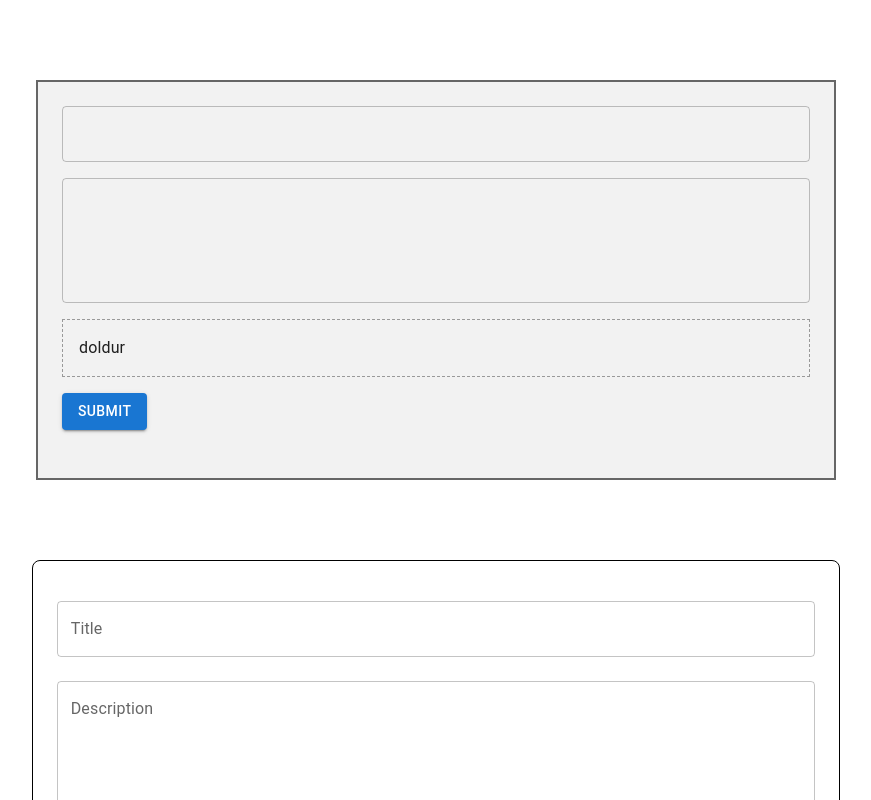
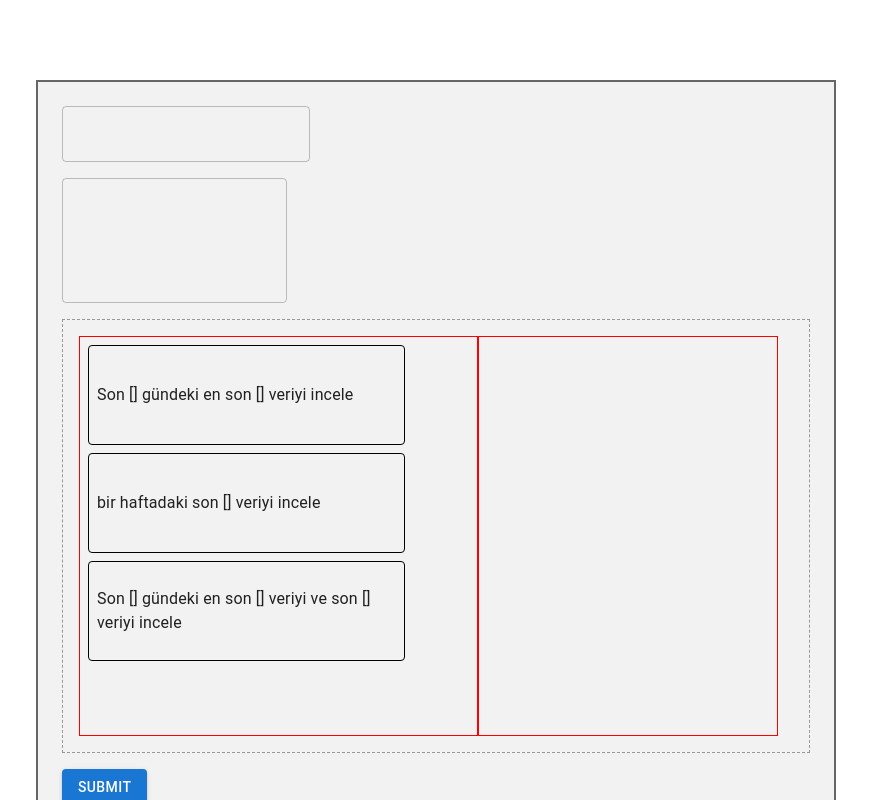
Before and after one commit to umtbyr/Form-component, a React (Vite) app: page / in a window 1280 px wide. Shown: the top 800 px of the page, without its empty margins (204-1075 px from the left). Built offline with nearby package versions, Linux system fonts and the light colour scheme.

Commit message:
feat-useFieldArray

```diff
--- a/src/MainForm/components/DroppableList.tsx
+++ b/src/MainForm/components/DroppableList.tsx
@@ -12,7 +12,10 @@ const DroppableList: React.FC<Props> = ({ id, children }) => {
     });
 
     return (
-        <Box sx={{ minHeight: "400px", display:'flex' }} ref={setNodeRef}>
+        <Box
+            sx={{ minHeight: "400px", display: "flex", minWidth: "300px" }}
+            ref={setNodeRef}
+        >
             {children}
         </Box>
     );
--- a/src/MainForm/types.ts
+++ b/src/MainForm/types.ts
@@ -27,9 +27,12 @@ export type ItemType = {
 export type FormInputType = {
     title: string;
     description: string;
-    consumer: ItemType[];
+    leftList: ItemType[];
+    rightList: ItemType[];
 };
 
 export type InputFields = {
     [key: string]: number;
 };
+
+export type ListType = "leftList" | "rightList";
--- a/src/components/dnd-list-input/components/left-container/index.ts
+++ b/src/components/dnd-list-input/components/left-container/index.ts
@@ -0,0 +1 @@
+export * from "./left-container";
--- a/src/components/dnd-list-input/components/left-container/left-container.tsx
+++ b/src/components/dnd-list-input/components/left-container/left-container.tsx
@@ -0,0 +1,41 @@
+import { Box } from "@mui/material";
+import {
+    Controller,
+    useFieldArray,
+    useFormContext,
+    useWatch,
+} from "react-hook-form";
+import { ListItem } from "../list-item";
+import { FormInputType, ItemType, ListType } from "../../../../MainForm/types";
+
+type LeftContainerProps = {
+    name: ListType;
+};
+
+export const LeftContainer: React.FC<LeftContainerProps> = ({ name }) => {
+    const { control } = useFormContext<FormInputType>();
+
+    const leftList = useWatch({ name, control });
+    console.log(leftList);
+
+    return (
+        <Box
+            sx={{ border: "1px solid red", width: "100%", minHeight: "300px" }}
+        >
+            {leftList.map((item, index) => {
+                return (
+                    <Controller
+                        key={item.code}
+                        name={`${name}.${index}`}
+                        control={control}
+                        render={() => (
+                            <div>
+                                <ListItem text={item.text} code={item.code} />
+                            </div>
+                        )}
+                    />
+                );
+            })}
+        </Box>
+    );
+};
--- a/src/components/dnd-list-input/components/list-item/list-item.tsx
+++ b/src/components/dnd-list-input/components/list-item/list-item.tsx
@@ -1,5 +1,60 @@
-import { Box } from "@mui/material";
+import React from "react";
+import { useSortable } from "@dnd-kit/sortable";
+import { CSS } from "@dnd-kit/utilities";
+import { Box, Typography, IconButton } from "@mui/material";
+import DeleteIcon from "@mui/icons-material/Delete";
+import SettingsIcon from "@mui/icons-material/Settings";
+import { ItemType } from "../../../../MainForm/types";
+type ListItemProps = {
+    text: string;
+    code: string;
+};
+export const ListItem: React.FC<ListItemProps> = ({ text, code }) => {
+    const { attributes, listeners, setNodeRef, transform, transition } =
+        useSortable({ id: code });
+    const style: React.CSSProperties = {
+        transform: transform ? CSS.Transform.toString(transform) : undefined,
+        transition,
+        borderRadius: "4px",
+        cursor: "grab",
+        width: "80%",
+        boxSizing: "border-box",
+    };
 
-export const ListItem: React.FC = () => {
-  return <Box>İtem</Box>;
+    return (
+        <Box
+            style={style}
+            ref={setNodeRef}
+            {...attributes}
+            {...listeners}
+            sx={{
+                border: "0.5px solid black",
+                py: 2,
+                px: 1,
+                m: 1,
+                display: "flex",
+                gap: 1,
+                alignItems: "center",
+                height: "100px",
+                justifyContent: "center",
+            }}
+        >
+            <Typography component="p" sx={{ flex: 1 }}>
+                {text}
+            </Typography>
+        </Box>
+    );
 };
+
+{
+    /*             <IconButton
+    onClick={() => {
+        onDelete(id);
+    }}
+>
+    <DeleteIcon sx={{ color: "red" }} />
+</IconButton>
+<IconButton onClick={() => onEdit(id)}>
+    <SettingsIcon />
+</IconButton> */
+}
--- a/src/components/dnd-list-input/components/right-container/index.ts
+++ b/src/components/dnd-list-input/components/right-container/index.ts
@@ -0,0 +1 @@
+export * from "./right-container";
--- a/src/components/dnd-list-input/components/right-container/right-container.tsx
+++ b/src/components/dnd-list-input/components/right-container/right-container.tsx
@@ -0,0 +1,42 @@
+import { Box } from "@mui/material";
+import {
+    Controller,
+    useFieldArray,
+    useFormContext,
+    useWatch,
+} from "react-hook-form";
+import { ListItem } from "../list-item";
+import { FormInputType, ItemType, ListType } from "../../../../MainForm/types";
+
+type RightContainerProps = {
+    name: ListType;
+};
+
+export const RightContainer: React.FC<RightContainerProps> = ({ name }) => {
+    const { control } = useFormContext<FormInputType>();
+
+    // Access the fields for the given list (leftList or rightList)
+    const rightList = useWatch({ name, control });
+    // console.log(fields);
+
+    return (
+        <Box
+            sx={{ border: "1px solid red", width: "100%", minHeight: "300px" }}
+        >
+            {rightList.map((item, index) => {
+                return (
+                    <Controller
+                        key={item.code}
+                        name={`${name}.${index}`}
+                        control={control}
+                        render={() => (
+                            <div>
+                                <ListItem text={item.text} code={item.code} />
+                            </div>
+                        )}
+                    />
+                );
+            })}
+        </Box>
+    );
+};
--- a/src/components/dnd-list-input/dnd-list-input.tsx
+++ b/src/components/dnd-list-input/dnd-list-input.tsx
@@ -1,12 +1,97 @@
 import { Box } from "@mui/material";
 import * as React from "react";
+import { LeftContainer } from "./components";
+import { RightContainer } from "./components";
+import {
+    closestCenter,
+    DndContext,
+    DragEndEvent,
+    MouseSensor,
+    TouchSensor,
+    useSensor,
+    useSensors,
+} from "@dnd-kit/core";
+import { UseFieldArrayReturn } from "react-hook-form";
+import { FormInputType } from "../../MainForm/types";
+import DroppableList from "../../MainForm/components/DroppableList";
+import {
+    SortableContext,
+    verticalListSortingStrategy,
+} from "@dnd-kit/sortable";
+//dialog burda olabilir
+//sürükle bırak contexti burda olmalı
+//dialogdan gelen data ilgili alana hook forma setvalue eklersin.
 
-export const DndListInput: React.FC = () => {
-  //dialog burda olabilir
-  //sürükle bırak contexti burda olmalı
-  //dialogdan gelen data ilgili alana hook forma setvalue eklersin.
+type DndListInputProps = {
+    leftList: UseFieldArrayReturn<FormInputType, "leftList">;
+    rightList: UseFieldArrayReturn<FormInputType, "rightList">;
+};
 
-  return (
-    <Box sx={{ width: "100%", border: "dashed 1px #999", p: 2 }}>doldur</Box>
-  );
+export const DndListInput: React.FC<DndListInputProps> = ({
+    leftList,
+    rightList,
+}) => {
+    const sensors = useSensors(useSensor(MouseSensor), useSensor(TouchSensor));
+
+
+    const onDragEnd = (event: DragEndEvent) => {
+        const { active, over } = event;
+
+        if (!over) return;
+
+        const draggedItem =
+            leftList.fields.find((item) => item.code === active.id) ||
+            rightList.fields.find((item) => item.code === active.id);
+
+        if (!draggedItem) return;
+
+        if (leftList.fields.some((item) => item.code === active.id)) {
+            leftList.remove(
+                leftList.fields.findIndex((item) => item.code === active.id)
+            );
+        } else if (rightList.fields.some((item) => item.code === active.id)) {
+            rightList.remove(
+                rightList.fields.findIndex((item) => item.code === active.id)
+            );
+        }
+
+        /*       if (over.id === "left") {
+            if (!leftList.fields.some((item) => item.code === active.id)) {
+                leftList.append({ ...draggedItem });
+            }
+        } else if (over.id === "right") {
+            if (!rightList.fields.some((item) => item.code === active.id)) {
+                rightList.append({ ...draggedItem });
+            }
+        } */
+    };
+    return (
+        <Box
+            sx={{
+                width: "100%",
+                border: "dashed 1px #999",
+                p: 2,
+                display: "flex",
+            }}
+        >
+            <DndContext onDragEnd={onDragEnd} sensors={sensors}>
+                <DroppableList id="left">
+                    <SortableContext
+                        strategy={verticalListSortingStrategy}
+                        items={leftList.fields.map((item) => item.code)}
+                    >
+                        <LeftContainer name="leftList" />
+                    </SortableContext>
+                </DroppableList>
+                <SortableContext
+                    strategy={verticalListSortingStrategy}
+                    items={rightList.fields.map((item) => item.code)}
+                >
+                    <DroppableList id="right">
+                        <RightContainer name="rightList" />
+                    </DroppableList>
+                </SortableContext>
+            </DndContext>
+        </Box>
+    );
 };
--- a/src/components/text-input/text-input.tsx
+++ b/src/components/text-input/text-input.tsx
@@ -1,5 +1,23 @@
-import { TextField, TextFieldProps } from "@mui/material";
+import { Button, TextField, TextFieldProps } from "@mui/material";
+import { Controller, useFormContext } from "react-hook-form";
 
-export const TextInput: React.FC<TextFieldProps> = (props) => {
-  return <TextField fullWidth {...props} />;
+type CustomTextFieldProps = TextFieldProps & {
+    name: string;
 };
+
+export const TextInput: React.FC<CustomTextFieldProps> = ({
+    name,
+    ...rest
+}) => {
+    const { control } = useFormContext();
+
+    return (
+        <Controller
+            name={name}
+            control={control}
+            render={({ field }) => {
+                return <TextField {...field} {...rest} />;
+            }}
+        />
+    );
+};
--- a/src/features/sample-form/sample-form.tsx
+++ b/src/features/sample-form/sample-form.tsx
@@ -1,14 +1,78 @@
 import { Box, Button, Grid2 } from "@mui/material";
 import * as React from "react";
 import { DndListInput, TextInput } from "../../components";
+import { FormProvider, useFieldArray, useForm } from "react-hook-form";
+import * as yup from "yup";
+import { yupResolver } from "@hookform/resolvers/yup";
+import { FormInputType, ItemType, ListType } from "../../MainForm/types";
 
-type SampleFormProps = object;
+const sourceList: ItemType[] = [
+    {
+        text: "Son [] gündeki en son [] veriyi incele",
+        code: "SDFDFHHF",
+    },
+    {
+        text: "bir haftadaki son [] veriyi incele",
+        code: "DFSGFG",
+    },
+    {
+        text: "Son [] gündeki en son [] veriyi ve son [] veriyi incele",
+        code: "HYRTGT",
+    },
+];
+
+type SampleFormProps = {};
 
 export const SampleForm: React.FC<SampleFormProps> = () => {
     //react hook for registiration
     //validations
 
+    const schema = yup.object().shape({
+        title: yup.string().required(),
+        description: yup.string().required(),
+        leftList: yup
+            .array()
+            .of(
+                yup.object().shape({
+                    text: yup.string().required(),
+                    code: yup.string().required(),
+                })
+            )
+            .required()
+
+            .min(1, "List should not be empty"),
+        rightList: yup
+            .array()
+            .of(
+                yup.object().shape({
+                    text: yup.string().required(),
+                    code: yup.string().required(),
+                })
+            )
+            .required(),
+    });
+
+    const methods = useForm<FormInputType>({
+        resolver: yupResolver(schema),
+        defaultValues: {
+            leftList: (sourceList as ItemType[]) || ([] as ItemType[]),
+            rightList: [] as ItemType[],
+        },
+    });
+
+    const { control } = methods;
+
+    const leftList = useFieldArray<FormInputType>({
+        control,
+        name: "leftList" as ListType,
+    });
+    const rightList = useFieldArray<FormInputType>({
+        control,
+        name: "rightList" as ListType,
+    });
+
     return (
+        <FormProvider {...methods}>
             <Box
                 sx={{
                     width: "100%",
@@ -26,10 +90,13 @@ export const SampleForm: React.FC<SampleFormProps> = () => {
                         <TextInput name="title" />
                     </Grid2>
                     <Grid2>
-          <TextInput name="desc" multiline rows={4} />
+                        <TextInput name="description" multiline rows={4} />
                     </Grid2>
                     <Grid2>
-          <DndListInput />
+                        <DndListInput
+                            leftList={leftList}
+                            rightList={rightList}
+                        />
                     </Grid2>
                     <Grid2>
                         <Button type="submit" variant="contained">
@@ -38,5 +105,6 @@ export const SampleForm: React.FC<SampleFormProps> = () => {
                     </Grid2>
                 </Grid2>
             </Box>
+        </FormProvider>
     );
 };
```
Lines whose indentation alone changed are shown as unchanged.
